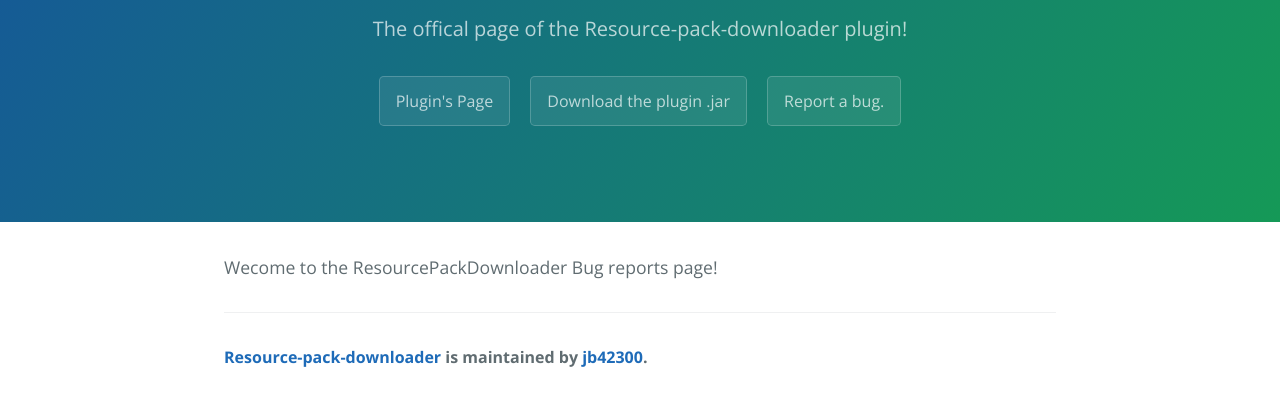
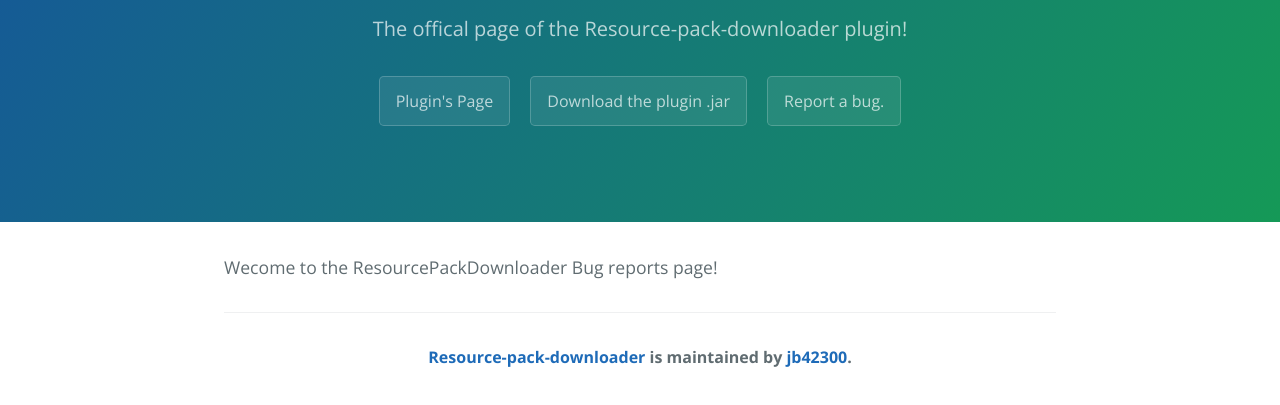
Before and after one commit to jb42300/Resource-Pack-Downloader, a plain HTML site: page index.html in a window 1280 px wide. Shown: the part 161-566 px from the top of the page. Drawn offline with nearby package versions, Linux system fonts and the light colour scheme.

Commit message:
Update index.html

```diff
--- a/index.html
+++ b/index.html
@@ -22,7 +22,7 @@
       <p>Wecome to the ResourcePackDownloader Bug reports page!</p>
 
       <footer class="site-footer">
-        <span class="site-footer-owner"><a href="http://www.spigotmc.org/resources/resourcepackdownloader.6262/">Resource-pack-downloader</a> is maintained by <a href="http://www.spigotmc.org/members/jb42300.23966/">jb42300</a>.</span>
+        <center><span class="site-footer-owner"><a href="http://www.spigotmc.org/resources/resourcepackdownloader.6262/">Resource-pack-downloader</a> is maintained by <a href="http://www.spigotmc.org/members/jb42300.23966/">jb42300</a>.</span></center>
       </footer>
 
     </section>
```
